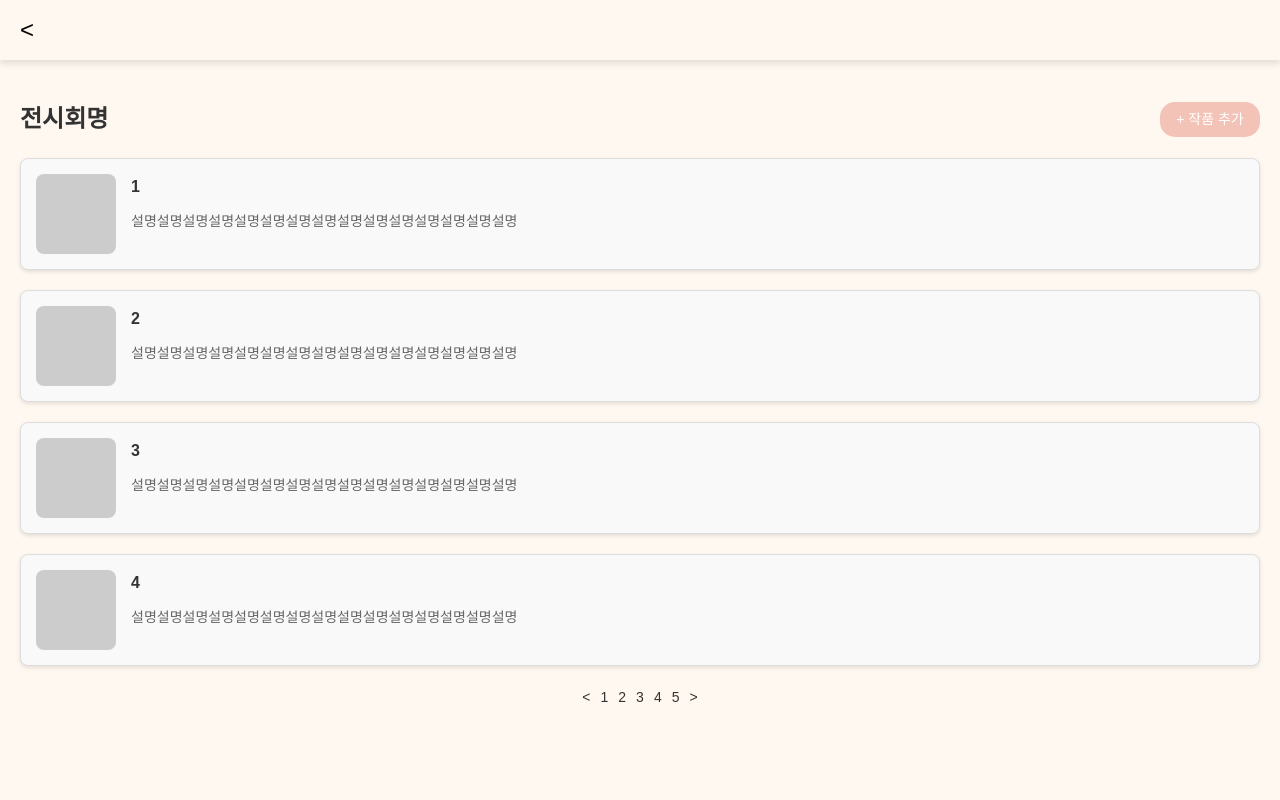
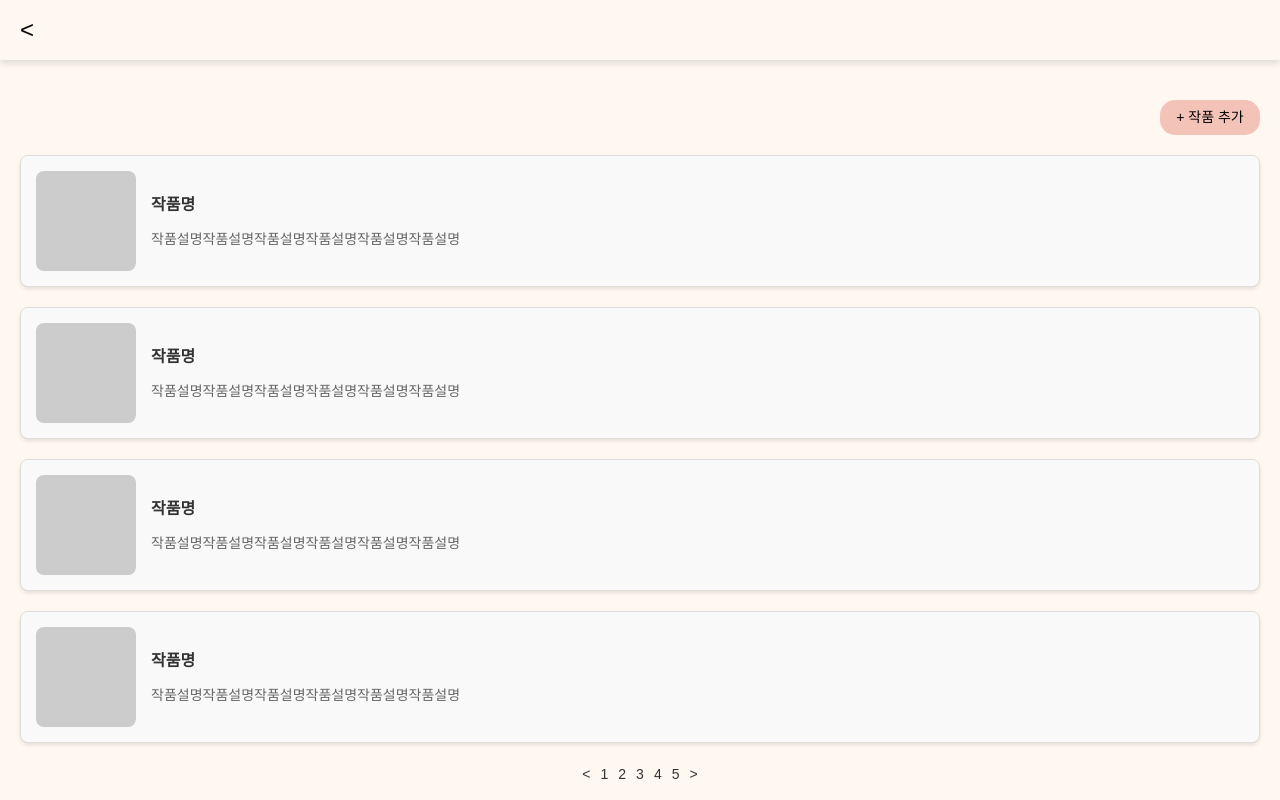
Before and after one commit to UGG-Hackathon-Team4/client, a React (Vite) app: page /GalleryPage in a window 1280 px wide. Built offline with nearby package versions, Linux system fonts and the light colour scheme; a web font is replaced by a local one.

Commit message:
가라 디자인 끝

```diff
--- a/src/components/PhotoItem.jsx
+++ b/src/components/PhotoItem.jsx
@@ -1,30 +1,32 @@
 import styled from "styled-components";
 import { useNavigate } from "react-router-dom";
 
+const PhotoItem = ({ data }) => {
+  const navigate = useNavigate();
+  const handleClick = () => {
+    navigate('/DetailPage',{ state: { title: data.title,text:data.text } });
+  };
 
-const PhotoItem = ({title})=>{
-    const navigate = useNavigate();
-    const handleClick = ()=>{
-      navigate('/DetailPage')
-    }
-    return(
-        <MainConatainer onClick={handleClick}>
-            <Thumbnail />
-            <PhotoDetails>
-              <PhotoTitle>{title}</PhotoTitle>
-              <PhotoDescription>
-               설명설명설명설명설명설명설명설명설명설명설명설명설명설명설명
-              </PhotoDescription>
-            </PhotoDetails>
-          </MainConatainer>
-    )
-}
+  return (
+    <MainContainer onClick={handleClick}>
+      <Thumbnail />
+      <PhotoDetails>
+        <PhotoTitle>{data.title}</PhotoTitle>
+        <PhotoDescription>
+          {data.text}
+        </PhotoDescription>
+      </PhotoDetails>
+    </MainContainer>
+  );
+};
 
 export default PhotoItem;
 
-
-const MainConatainer = styled.div`
-  display: flex;
+const MainContainer = styled.div`
+  display: grid;
+  grid-template-columns: 100px auto;
+  gap: 15px;
+  align-items: center;
   background-color: #f9f9f9;
   border: 1px solid #ddd;
   border-radius: 8px;
@@ -33,11 +35,10 @@ const MainConatainer = styled.div`
 `;
 
 const Thumbnail = styled.div`
-  width: 80px;
-  height: 80px;
+  width: 100px;
+  height: 100px;
   background-color: #ccc;
   border-radius: 8px;
-  margin-right: 15px;
 `;
 
 const PhotoDetails = styled.div`
--- a/src/components/TicketItem.jsx
+++ b/src/components/TicketItem.jsx
@@ -5,7 +5,7 @@ const TicketItem = ({ data }) => {
   const navigate = useNavigate();
 
   const handleClick = () => {
-    navigate("/GalleryPage");
+    navigate("/GalleryPage", { state: { title: data.title } });
   };
 
   return (
--- a/src/pages/exhibition/DetailPage.jsx
+++ b/src/pages/exhibition/DetailPage.jsx
@@ -1,15 +1,24 @@
 import styled from "styled-components";
+import { useLocation } from "react-router-dom";
+
 
 const DetailPage = () => {
+    const location = useLocation();
+    const title = location.state?.title;
+    const text = location.state?.text;
+
   return (
     <MainContainer>
       <Header>
-        <HeadText>작품명</HeadText>
+        <HeadText>{title}</HeadText>
       </Header>
+
       <PhotoImage />
+
       <Description>
-        설명설명설명설명설명설명설명설명설명설명설명설명설명설명설명설명
+        {text}
       </Description>
+
       <EditButton>수정하기</EditButton>
     </MainContainer>
   );
@@ -22,9 +31,10 @@ const MainContainer = styled.div`
   flex-direction: column;
   align-items: center;
   width: 100vw;
-  height: 100vh;
+  height: 100%;
   padding: 20px;
   box-sizing: border-box;
+
 `;
 
 const Header = styled.div`
@@ -61,20 +71,16 @@ const Description = styled.p`
   line-height: 1.6;
   text-align: justify;
   margin-bottom: 20px;
+  height:200px;
 `;
 
 const EditButton = styled.button`
   width: 90%;
   max-width: 400px;
   padding: 10px;
-  background-color: #007bff;
-  color: white;
+  background-color: #F3C3B7;
+  color: black;
   font-size: 16px;
   border: none;
   border-radius: 5px;
-  cursor: pointer;
-
-  &:hover {
-    background-color: #0056b3;
-  }
 `;
--- a/src/pages/exhibition/GalleryPage.jsx
+++ b/src/pages/exhibition/GalleryPage.jsx
@@ -1,22 +1,30 @@
 import styled from "styled-components";
 import PhotoItem from "../../components/PhotoItem";
-import { useNavigate } from "react-router-dom";
+import { useNavigate,useLocation } from "react-router-dom";
 
 const GalleryPage = () => {
   const naivgate = useNavigate();
+  const location = useLocation();
+  const title = location.state?.title;
   const handleNavigate = ()=>{
     naivgate('/ReviewPage');
   }
 
+  const data = {
+    title:"작품명",
+    text:"작품설명작품설명작품설명작품설명작품설명작품설명"
+  }
+
+
   return (
     <MainContainer>
       <Header>
-        <HeadText>전시회명</HeadText>
+        <HeadText>{title}</HeadText>
         <AddPhotoButton onClick={handleNavigate}>+ 작품 추가</AddPhotoButton>
       </Header>
       <PhotoList>
-        {[1, 2, 3, 4].map((title, index) => (
-          <PhotoItem title = {title} key={index}/>
+        {[data,data,data,data].map((data, index) => (
+          <PhotoItem data = {data} key={index}/>
 
         ))}
       </PhotoList>
@@ -57,7 +65,7 @@ const HeadText = styled.h1`
 
 const AddPhotoButton = styled.button`
   background-color: #F3C3B7;
-  color: white;
+  color: black;
   font-size: 14px;
   width:100px;
   height:35px;
```
